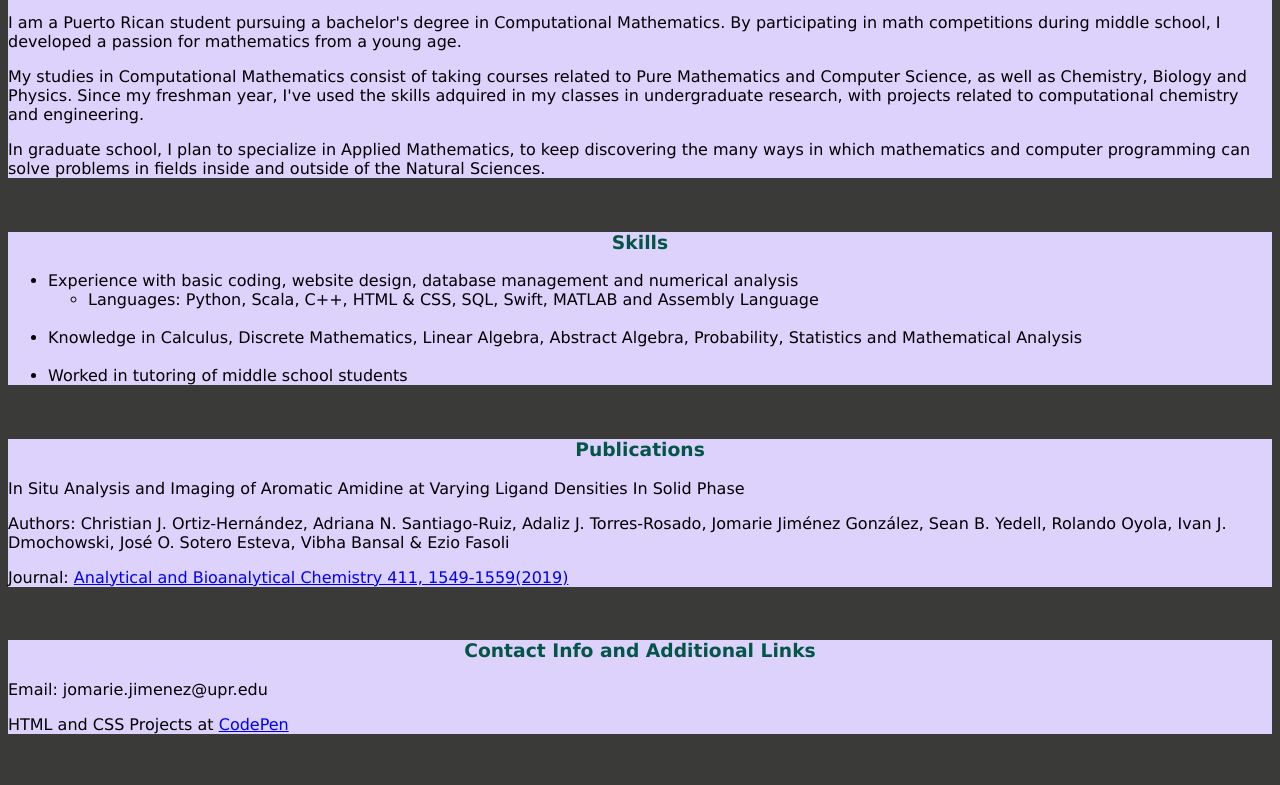
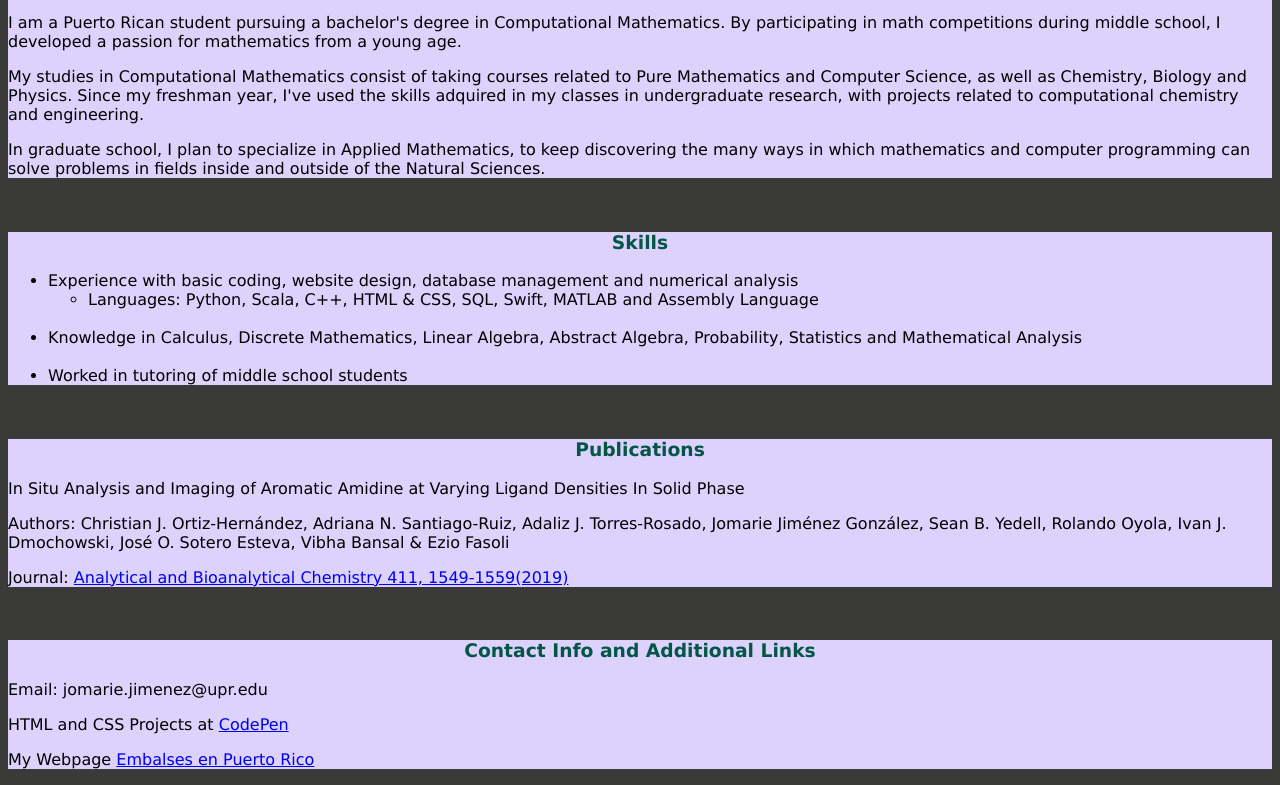
Before and after one commit to j-jimenezg/j-jimenezg.github.io, a plain HTML site: page index.html in a window 1280 px wide. Shown: the part 548-1333 px from the top of the page. Before the commit the page ends 1298 px from the top, so only its background shows below. Drawn offline with Linux system fonts and the light colour scheme.

Commit message:
Update index.html

```diff
--- a/index.html
+++ b/index.html
@@ -69,6 +69,7 @@
             <h3> Contact Info and Additional Links</h3>
             <p> Email: jomarie.jimenez@upr.edu </p>
             <p> HTML and CSS Projects at  <a href = "https://codepen.io/jjimenez19/pens/public"> CodePen </a></p>
+            <p> My Webpage <a href = "/mapas/index.html">Embalses en Puerto Rico</a></p>
         </div>
 
   </body>
```
